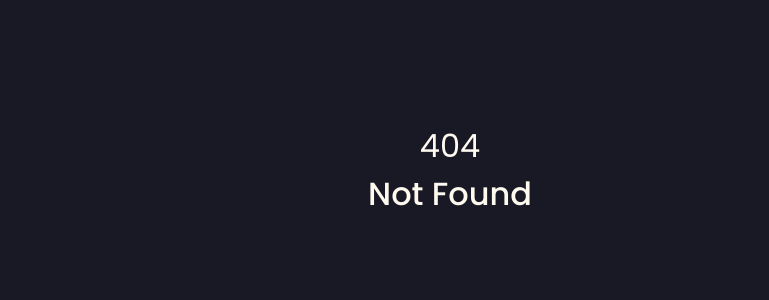
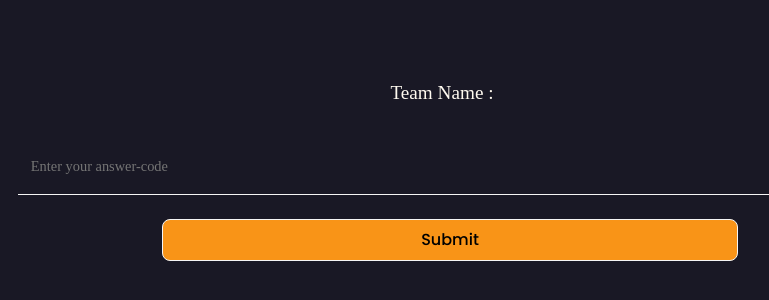
Before and after one commit to Phoenix-031/TreasureHunt2k24, a React (Vite) app: page /djbvhjdfv in a window 1280 px wide. Before the commit this address had no page. Shown: the part 230-530 px from the top of the page, without its empty margins (190-959 px from the left). Built offline with nearby package versions, Linux system fonts and the light colour scheme; a web font is replaced by a local one.

Commit message:
randomised paths

```diff
--- a/src/pages/eventPage/index.tsx
+++ b/src/pages/eventPage/index.tsx
@@ -13,7 +13,7 @@ const EventPage = () => {
 
     const handleStartHunt = () => {
         if(startWord.toLocaleLowerCase() === 'espektro'){
-            navigate('/1')
+            navigate('/djbvhjdfv')
         }else {
             alert('Wrong Code! Please try again.')
         }
--- a/src/pages/firstSpot/spot_1.tsx
+++ b/src/pages/firstSpot/spot_1.tsx
@@ -31,7 +31,7 @@ const Spot1 = () => {
         setLoadingAns(true)
         const res = await VERIFYANS(JSON.parse(localStorage.getItem('teamInfo') as string).spotArray[0], ansCode);
         if(res.data.result) {
-            navigate('/2')
+            navigate('/akjfvbhjq')
         }else {
             alert('Wrong answer')
         }
--- a/src/pages/fourthSpot/spot_4.tsx
+++ b/src/pages/fourthSpot/spot_4.tsx
@@ -31,7 +31,7 @@ const Spot1 = () => {
         setLoadingAns(true)
         const res = await VERIFYANS(JSON.parse(localStorage.getItem('teamInfo') as string).spotArray[3], ansCode);
         if(res.data.result) {
-            navigate('/5')
+            navigate('/dskjvnds')
         }else {
             alert('Wrong answer')
         }
--- a/src/pages/secondSpot/spot_2.tsx
+++ b/src/pages/secondSpot/spot_2.tsx
@@ -31,7 +31,7 @@ const Spot1 = () => {
         setLoadingAns(true)
         const res = await VERIFYANS(JSON.parse(localStorage.getItem('teamInfo') as string).spotArray[1], ansCode);
         if(res.data.result) {
-            navigate('/3')
+            navigate('/dskbfvuy')
         }else {
             alert('Wrong answer')
         }
--- a/src/pages/thirdSpot/spot_3.tsx
+++ b/src/pages/thirdSpot/spot_3.tsx
@@ -31,7 +31,7 @@ const Spot1 = () => {
         setLoadingAns(true)
         const res = await VERIFYANS(JSON.parse(localStorage.getItem('teamInfo') as string).spotArray[2], ansCode);
         if(res.data.result) {
-            navigate('/4')
+            navigate('/kjnfvjkvf')
         }else {
             alert('Wrong answer')
         }
```
Also changed, not shown: src/main.tsx (+5 -5 lines).
